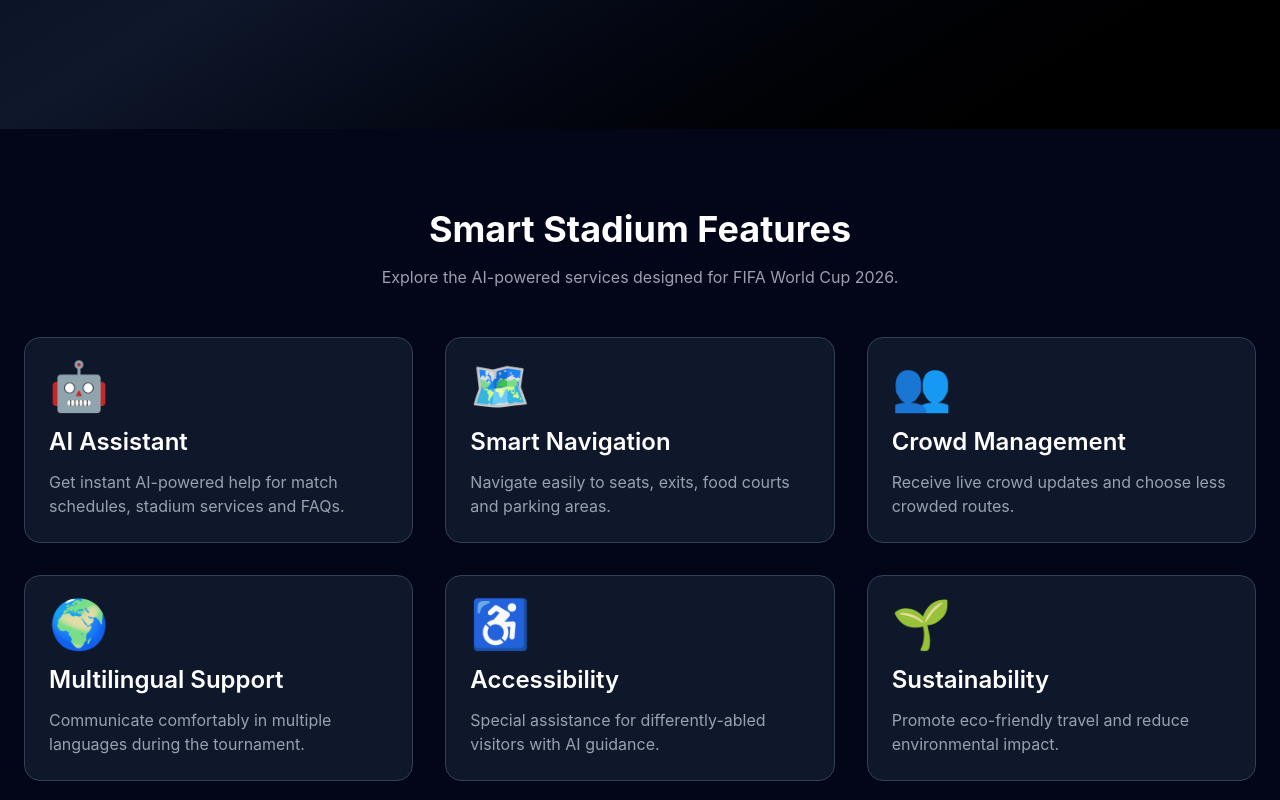
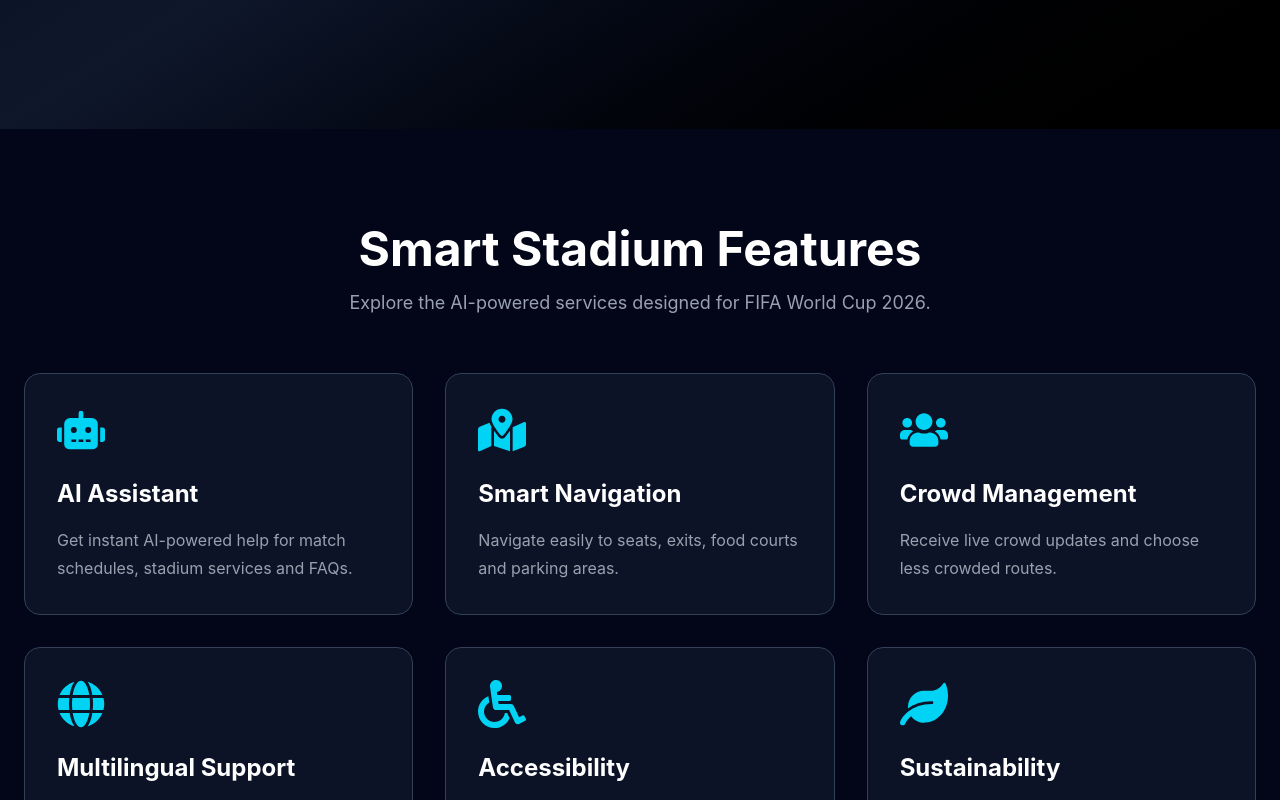
Before and after one commit to Darsh7023/ArenaMind-AI, a React (Vite) app: page / in a window 1280 px wide. Shown: the part 760-1560 px from the top of the page. Built offline with nearby package versions, Linux system fonts and the light colour scheme.

Commit message:
Updated Features Section

```diff
--- a/src/components/Features/Features.jsx
+++ b/src/components/Features/Features.jsx
@@ -1,65 +1,85 @@
+import {
+  FaRobot,
+  FaMapMarkedAlt,
+  FaUsers,
+  FaGlobe,
+  FaWheelchair,
+  FaLeaf,
+} from "react-icons/fa";
+
 const features = [
   {
-    icon: "🤖",
+    icon: <FaRobot />,
     title: "AI Assistant",
-    description: "Get instant AI-powered help for match schedules, stadium services and FAQs.",
+    description:
+      "Get instant AI-powered help for match schedules, stadium services and FAQs.",
   },
   {
-    icon: "🗺️",
+    icon: <FaMapMarkedAlt />,
     title: "Smart Navigation",
-    description: "Navigate easily to seats, exits, food courts and parking areas.",
+    description:
+      "Navigate easily to seats, exits, food courts and parking areas.",
   },
   {
-    icon: "👥",
+    icon: <FaUsers />,
     title: "Crowd Management",
-    description: "Receive live crowd updates and choose less crowded routes.",
+    description:
+      "Receive live crowd updates and choose less crowded routes.",
   },
   {
-    icon: "🌍",
+    icon: <FaGlobe />,
     title: "Multilingual Support",
-    description: "Communicate comfortably in multiple languages during the tournament.",
+    description:
+      "Communicate comfortably in multiple languages during the tournament.",
   },
   {
-    icon: "♿",
+    icon: <FaWheelchair />,
     title: "Accessibility",
-    description: "Special assistance for differently-abled visitors with AI guidance.",
+    description:
+      "Special assistance for differently-abled visitors with AI guidance.",
   },
   {
-    icon: "🌱",
+    icon: <FaLeaf />,
     title: "Sustainability",
-    description: "Promote eco-friendly travel and reduce environmental impact.",
+    description:
+      "Promote eco-friendly travel and reduce environmental impact.",
   },
 ];
 
 function Features() {
   return (
-    <section className="py-20 bg-slate-950 text-white">
+    <section className="py-24 bg-slate-950 text-white">
       <div className="max-w-7xl mx-auto px-6">
-        <h2 className="text-4xl font-bold text-center">
+
+        <h2 className="text-5xl font-bold text-center">
           Smart Stadium Features
         </h2>
 
-        <p className="text-center text-gray-400 mt-4 mb-12">
+        <p className="text-center text-gray-400 mt-4 mb-14 text-lg">
           Explore the AI-powered services designed for FIFA World Cup 2026.
         </p>
 
         <div className="grid md:grid-cols-2 lg:grid-cols-3 gap-8">
+
           {features.map((item, index) => (
             <div
               key={index}
-              className="bg-slate-900 rounded-2xl p-6 border border-slate-700 hover:border-cyan-400 hover:-translate-y-2 transition-all duration-300"
+              className="bg-slate-900/80 backdrop-blur-md border border-slate-700 rounded-2xl p-8 hover:border-cyan-400 hover:-translate-y-3 hover:shadow-2xl hover:shadow-cyan-500/20 transition-all duration-300"
             >
-              <div className="text-5xl mb-4">{item.icon}</div>
+              <div className="text-5xl text-cyan-400 mb-6">
+                {item.icon}
+              </div>
 
-              <h3 className="text-2xl font-semibold mb-3">
+              <h3 className="text-2xl font-bold mb-4">
                 {item.title}
               </h3>
 
-              <p className="text-gray-400">
+              <p className="text-gray-400 leading-7">
                 {item.description}
               </p>
             </div>
           ))}
+
         </div>
       </div>
     </section>
```
